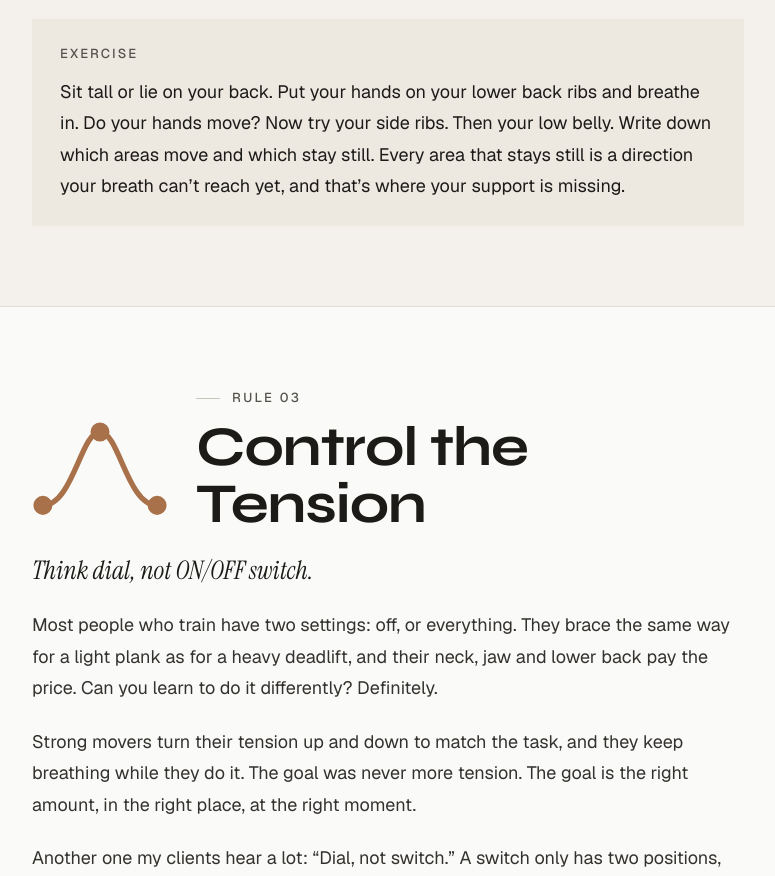
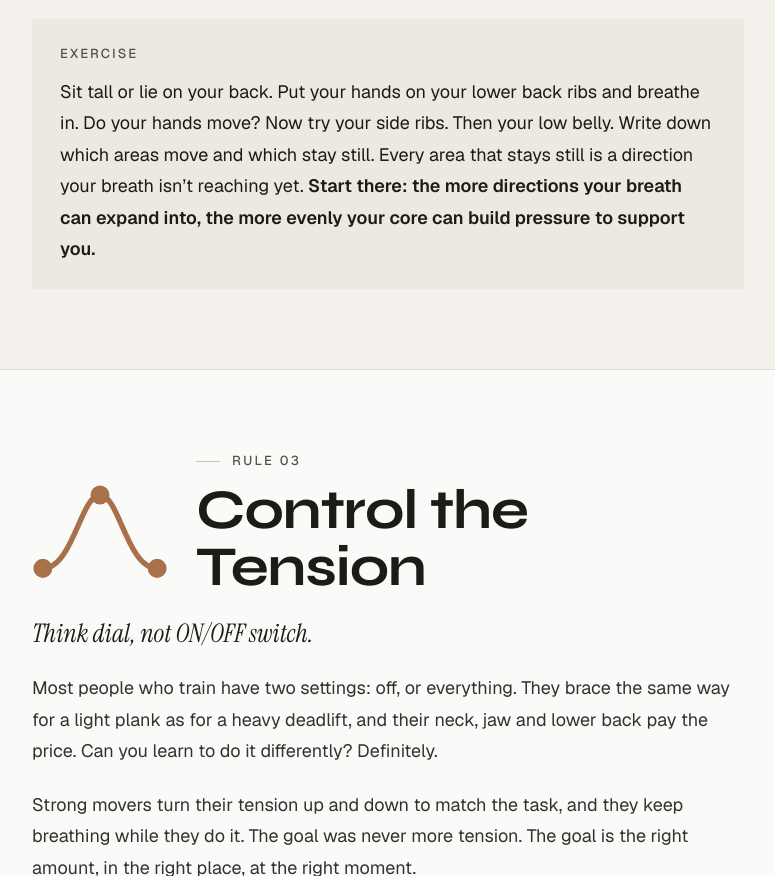
Before and after one commit to gulcanaloglu/organisation-reset, a plain HTML site: page the-4-rules-guide.html in a window 1280 px wide. Shown: the part 5776-6652 px from the top of the page, without its empty margins (252-1027 px from the left). Drawn offline with nearby package versions, Linux system fonts and the light colour scheme.

Commit message:
Enhance exercise description for clarity
Updated exercise instructions to clarify breathing directions and core support.

```diff
--- a/the-4-rules-guide.html
+++ b/the-4-rules-guide.html
@@ -301,7 +301,7 @@ footer{font-size:.875rem}
       <tr><th>Pilates Hundred</th><td><span class="mk no">✕</span>“Belly pushed out, neck straining.”</td><td><span class="mk yes">✓</span>“Breath into the sides, belly quiet and supported.”</td></tr>
     </tbody>
   </table></div>
-  <div class="exercise"><span class="lbl">EXERCISE</span><p>Sit tall or lie on your back. Put your hands on your lower back ribs and breathe in. Do your hands move? Now try your side ribs. Then your low belly. Write down which areas move and which stay still. Every area that stays still is a direction your breath can’t reach yet, and that’s where your support is missing.</p></div>
+  <div class="exercise"><span class="lbl">EXERCISE</span><p>Sit tall or lie on your back. Put your hands on your lower back ribs and breathe in. Do your hands move? Now try your side ribs. Then your low belly. Write down which areas move and which stay still. Every area that stays still is a direction your breath isn’t reaching yet. <b>Start there: the more directions your breath can expand into, the more evenly your core can build pressure to support you.</b></p></div>
 </div></section>
 
 <!-- RULE 03 -->
```
